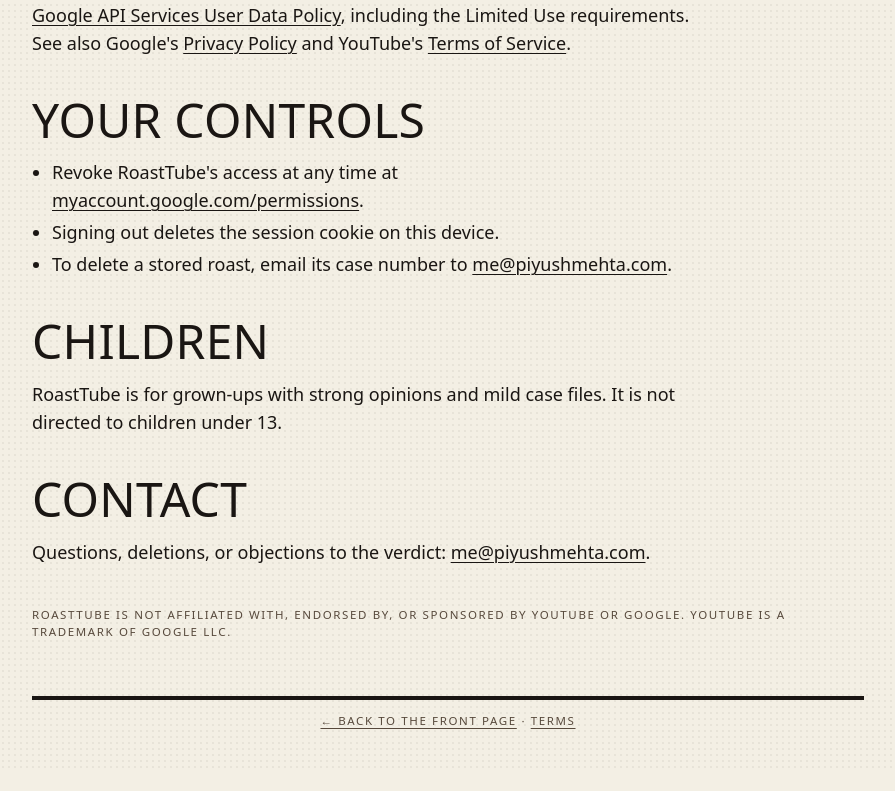
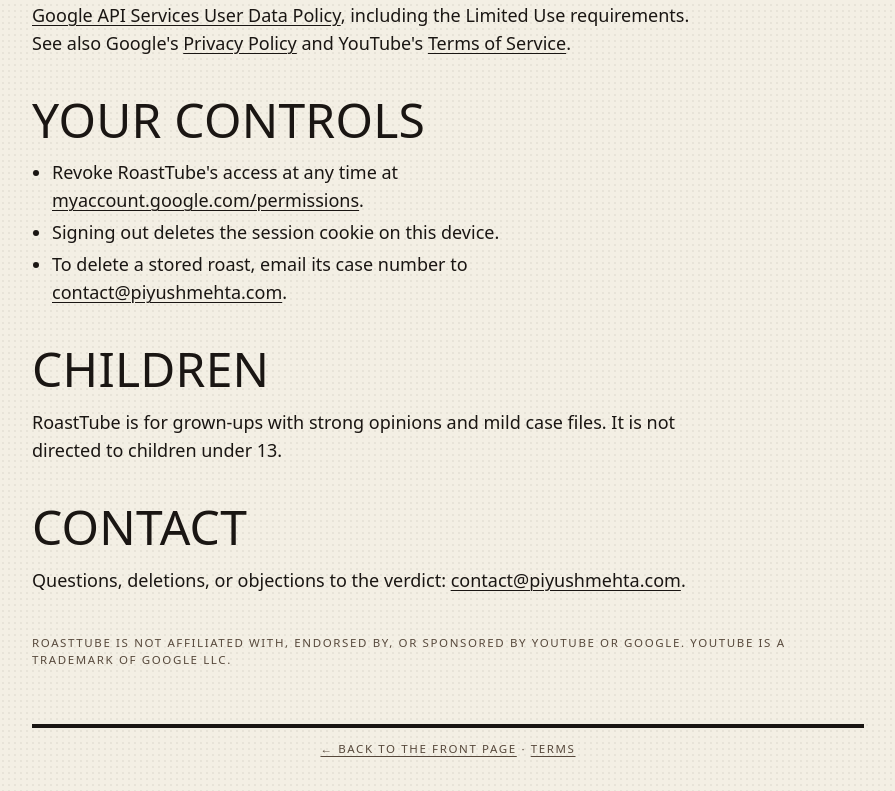
Before and after one commit to piyush97/roasttube, a Next.js app: page /privacy in a window 1280 px wide. Shown: the part 1480-2271 px from the top of the page, without its empty margins (192-1087 px from the left). Before the commit the page ends 2249 px from the top, so only its background shows below. Built offline with nearby package versions, Linux system fonts and the light colour scheme.

Commit message:
fix: policy contact email is contact@piyushmehta.com

```diff
--- a/src/app/privacy/page.tsx
+++ b/src/app/privacy/page.tsx
@@ -121,9 +121,9 @@ export default function Privacy() {
             To delete a stored roast, email its case number to{" "}
             <a
               className="underline decoration-1 underline-offset-2"
-              href="mailto:me@piyushmehta.com"
+              href="mailto:contact@piyushmehta.com"
             >
-              me@piyushmehta.com
+              contact@piyushmehta.com
             </a>
             .
           </li>
@@ -140,9 +140,9 @@ export default function Privacy() {
           Questions, deletions, or objections to the verdict:{" "}
           <a
             className="underline decoration-1 underline-offset-2"
-            href="mailto:me@piyushmehta.com"
+            href="mailto:contact@piyushmehta.com"
           >
-            me@piyushmehta.com
+            contact@piyushmehta.com
           </a>
           .
         </p>
--- a/src/app/terms/page.tsx
+++ b/src/app/terms/page.tsx
@@ -74,9 +74,9 @@ export default function Terms() {
           Objections, corrections, or appeals:{" "}
           <a
             className="underline decoration-1 underline-offset-2"
-            href="mailto:me@piyushmehta.com"
+            href="mailto:contact@piyushmehta.com"
           >
-            me@piyushmehta.com
+            contact@piyushmehta.com
           </a>
           .
         </p>
```
